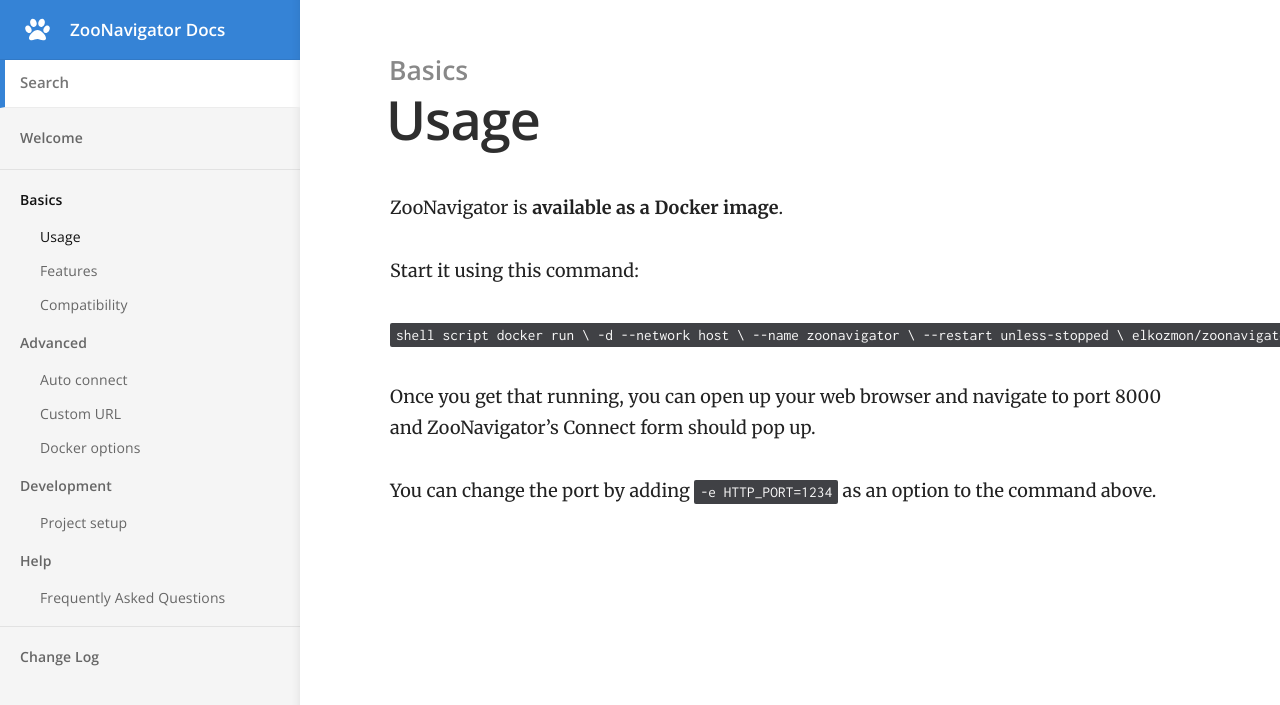
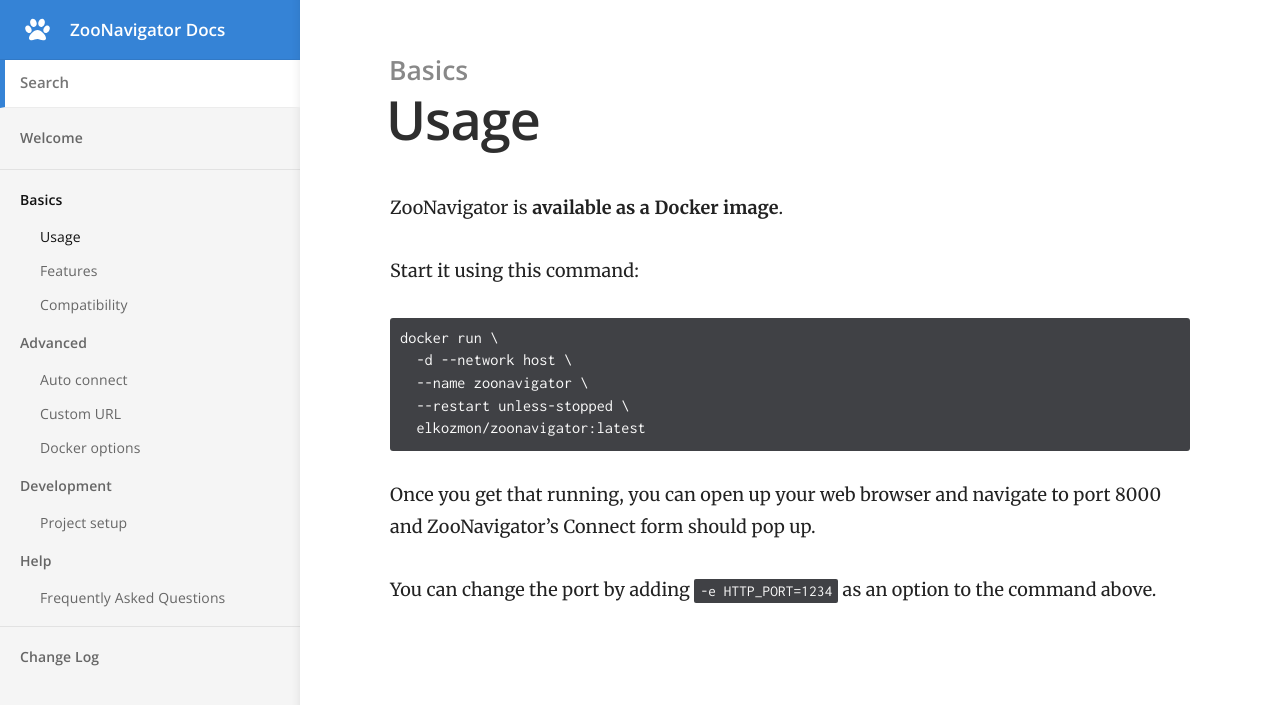
Before and after one commit to elkozmon/zoonavigator, a Jekyll site: the page built from _docs/basics/usage.md, in a window 1280 px wide. Shown: the top 705 px of the page. Built offline with Jekyll 4.4.1, drawn with Linux system fonts in a browser that asks for light colours; nearby versions of some CDN libraries.

Commit message:
Fix code blocks

````diff
--- a/_docs/basics/usage.md
+++ b/_docs/basics/usage.md
@@ -8,7 +8,7 @@
 
 Start it using this command:
 
-```shell script
+```
 docker run \
   -d --network host \
   --name zoonavigator \
````
Also changed, not shown: _docs/advanced/custom-url.md (+1 -1 lines).
